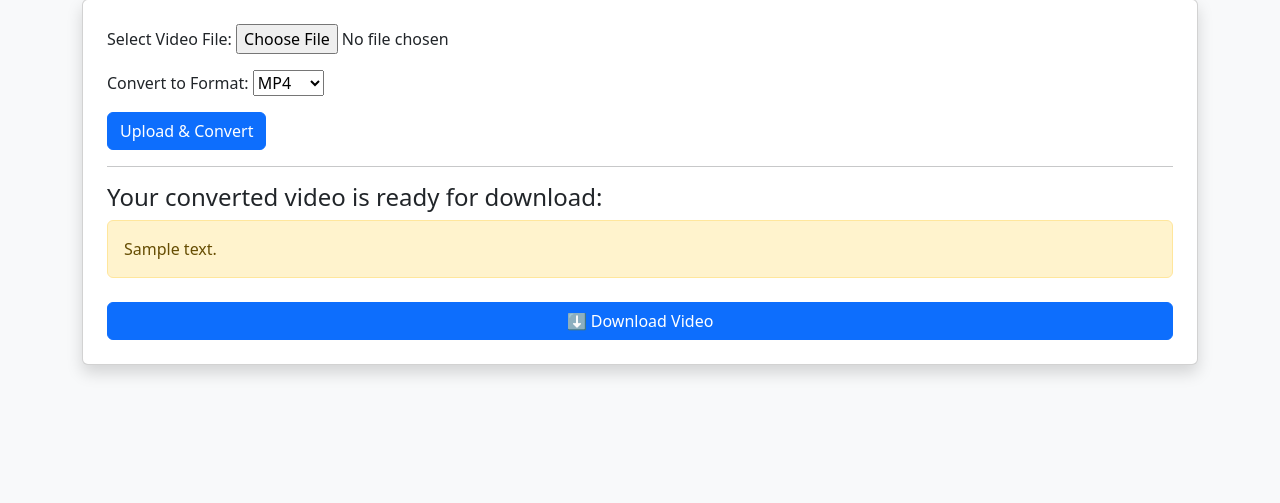
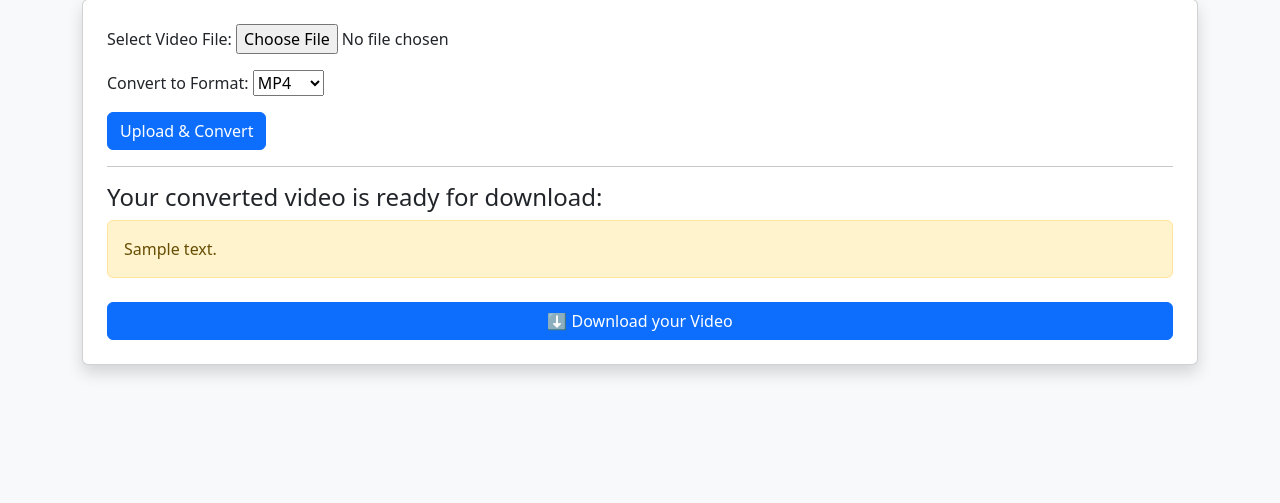
Before and after one commit to Vyshakhm/video-transcoder, a Django app: template video_app/templates/video_app/upload.html in a window 1280 px wide. Shown: the part 111-614 px from the top of the page. Run offline with Django 5.2, Linux system fonts and the light colour scheme; tables that the repository leaves empty hold one stand-in row (values such as "Sample post"); the template is opened without the code that fills it: values that come from a table or form of the project are taken from there, most other values are stand-ins (such as "Sample title", 1, 10 or a date in 2020).

Commit message:
Download option modified - in this commit - Django video transcoder project

```diff
--- a/video_app/templates/video_app/upload.html
+++ b/video_app/templates/video_app/upload.html
@@ -30,7 +30,7 @@
                 <div class="alert alert-warning">{{ note }}</div>
             {% endif %}
                 <a href="{{ output_video }}" class="btn btn-primary mt-2" download>
-                ⬇️ Download Video
+                ⬇️ Download your Video
                 </a>
         {% endif %}
 
```
